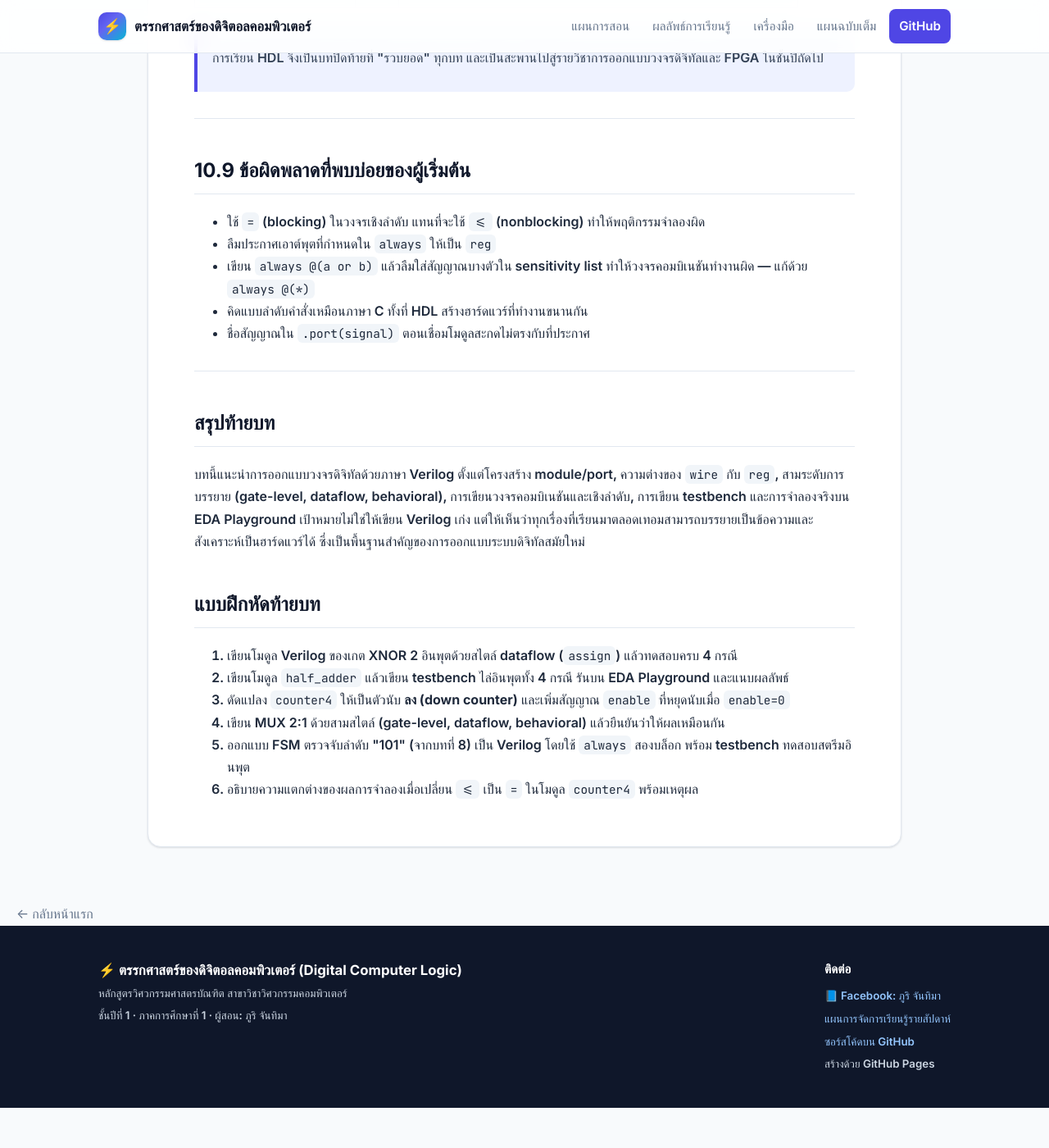
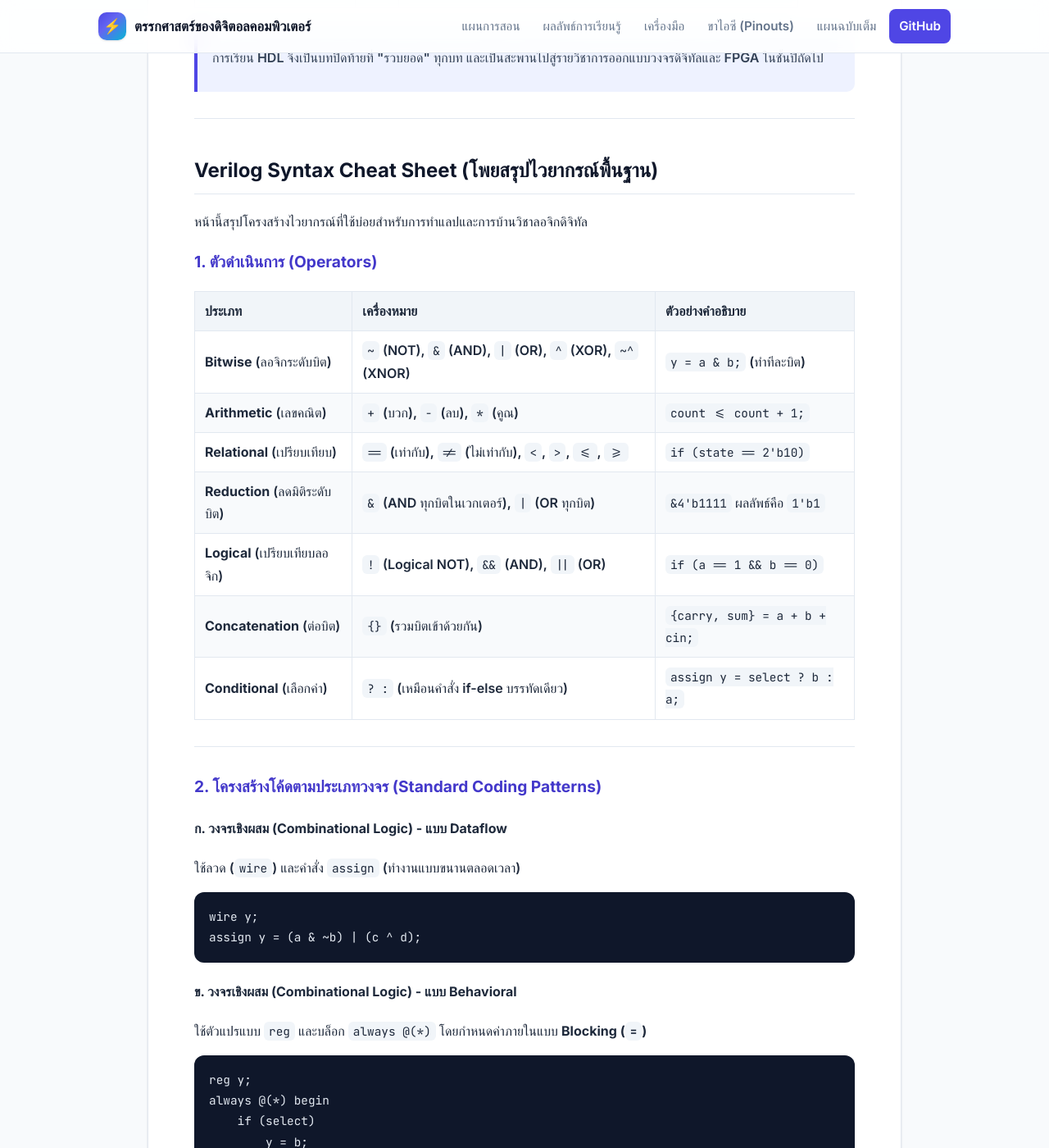
Before and after one commit to alfaXphoori/DigitalComputer, a Jekyll site: the page built from chapters/ch10-hdl-verilog/README.md, in a window 1280 px wide and 1400 px high, scrolled down 9395 px. Shown: the whole window at 82% size. Built offline with Jekyll 4.4.1, drawn with Linux system fonts in a browser that asks for light colours; some web fonts are replaced; our own code applies the rules of GitHub Pages for plain Markdown files; before the commit the page ends 10746 px from its top, so only the background shows below that; some of the changed text lies outside the part shown.

Commit message:
Add IC Pinout guide, Verilog cheat sheet, and Chapter 3 interactive quiz

````diff
--- a/_includes/header.html
+++ b/_includes/header.html
@@ -9,6 +9,7 @@
       <a href="{{ '/#schedule' | relative_url }}">แผนการสอน</a>
       <a href="{{ '/#clo' | relative_url }}">ผลลัพธ์การเรียนรู้</a>
       <a href="{{ '/#tools' | relative_url }}">เครื่องมือ</a>
+      <a href="{{ '/labs/ic-pinouts.html' | relative_url }}">ขาไอซี (Pinouts)</a>
       <a href="{{ '/weekly-lesson-plan.html' | relative_url }}">แผนฉบับเต็ม</a>
       <a class="cta" href="https://github.com/{{ site.repository }}" target="_blank" rel="noopener">GitHub</a>
     </nav>
--- a/chapters/ch10-hdl-verilog/README.md
+++ b/chapters/ch10-hdl-verilog/README.md
@@ -328,6 +328,104 @@ HDL ไม่ใช่เรื่องใหม่ทั้งหมด แต
 
 ---
 
+## Verilog Syntax Cheat Sheet (โพยสรุปไวยากรณ์พื้นฐาน)
+
+หน้านี้สรุปโครงสร้างไวยากรณ์ที่ใช้บ่อยสำหรับการทำแลปและการบ้านวิชาลอจิกดิจิทัล
+
+### 1. ตัวดำเนินการ (Operators)
+
+| ประเภท | เครื่องหมาย | ตัวอย่างคำอธิบาย |
+|---|---|---|
+| **Bitwise** (ลอจิกระดับบิต) | `~` (NOT), `&` (AND), `|` (OR), `^` (XOR), `~^` (XNOR) | `y = a & b;` (ทำทีละบิต) |
+| **Arithmetic** (เลขคณิต) | `+` (บวก), `-` (ลบ), `*` (คูณ) | `count <= count + 1;` |
+| **Relational** (เปรียบเทียบ) | `==` (เท่ากับ), `!=` (ไม่เท่ากับ), `<`, `>`, `<=`, `>=` | `if (state == 2'b10)` |
+| **Reduction** (ลดมิติระดับบิต) | `&` (AND ทุกบิตในเวกเตอร์), `|` (OR ทุกบิต) | `&4'b1111` ผลลัพธ์คือ `1'b1` |
+| **Logical** (เปรียบเทียบลอจิก) | `!` (Logical NOT), `&&` (AND), `||` (OR) | `if (a == 1 && b == 0)` |
+| **Concatenation** (ต่อบิต) | `{}` (รวมบิตเข้าด้วยกัน) | `{carry, sum} = a + b + cin;` |
+| **Conditional** (เลือกค่า) | `? :` (เหมือนคำสั่ง if-else บรรทัดเดียว) | `assign y = select ? b : a;` |
+
+---
+
+### 2. โครงสร้างโค้ดตามประเภทวงจร (Standard Coding Patterns)
+
+#### ก. วงจรเชิงผสม (Combinational Logic) - แบบ Dataflow
+ใช้ลวด (`wire`) และคำสั่ง `assign` (ทำงานแบบขนานตลอดเวลา)
+```verilog
+wire y;
+assign y = (a & ~b) | (c ^ d);
+```
+
+#### ข. วงจรเชิงผสม (Combinational Logic) - แบบ Behavioral
+ใช้ตัวแปรแบบ `reg` และบล็อก `always @(*)` โดยกำหนดค่าภายในแบบ **Blocking (`=`)**
+```verilog
+reg y;
+always @(*) begin
+    if (select)
+        y = b;
+    else
+        y = a;
+end
+```
+
+#### ค. วงจรเชิงลำดับ (Sequential Logic)
+ใช้ตัวแปรแบบ `reg` และบล็อก `always @(posedge clk)` โดยใช้การกำหนดค่าแบบ **Non-blocking (`<=`)**
+```verilog
+reg [3:0] count;
+always @(posedge clk or posedge reset) begin
+    if (reset)
+        count <= 4'b0000;
+    else
+        count <= count + 1'b1;
+end
+```
+
+---
+
+### 3. โครงสร้างแม่แบบ Testbench สำหรับจำลองการทำงาน
+```verilog
+`timescale 1ns/1ps // กำหนดมาตราส่วนเวลา (หน่วย/ความละเอียด)
+
+module testbench;
+    // 1. ประกาศตัวแปรสัญญาณ
+    reg clk;
+    reg reset;
+    reg a;
+    wire y;
+
+    // 2. เรียกใช้งานวงจรที่ต้องการทดสอบ (Instantiation)
+    my_design uut (
+        .clk(clk),
+        .reset(reset),
+        .a(a),
+        .y(y)
+    );
+
+    // 3. บล็อกสร้างสัญญาณนาฬิกา (Clock Generator) - คาบ 10ns
+    always begin
+        #5 clk = ~clk;
+    end
+
+    // 4. บล็อกทดสอบป้อนอินพุต (Stimulus)
+    initial begin
+        // บันทึกไฟล์คลื่นคลื่นสัญญาณ (EPWave)
+        $dumpfile("dump.vcd");
+        $dumpvars(0, testbench);
+
+        // กำหนดค่าเริ่มต้น
+        clk = 0;
+        reset = 1;
+        a = 0;
+
+        #15 reset = 0; // ปลดรีเซ็ตหลังจากผ่านไป 15ns
+        #10 a = 1;
+        #20 a = 0;
+        #50 $finish;   // สิ้นสุดการจำลอง
+    end
+endmodule
+```
+
+---
+
 ## 10.9 ข้อผิดพลาดที่พบบ่อยของผู้เริ่มต้น
 
 - ใช้ `=` (blocking) ในวงจรเชิงลำดับ แทนที่จะใช้ `<=` (nonblocking) ทำให้พฤติกรรมจำลองผิด
````
Also changed, not shown: chapters/ch03-boolean-algebra/README.md (+53 -0 lines), chapters/summary.md (+1 -0 lines), labs/ic-pinouts.md (added, +329 -0 lines), README.md.
